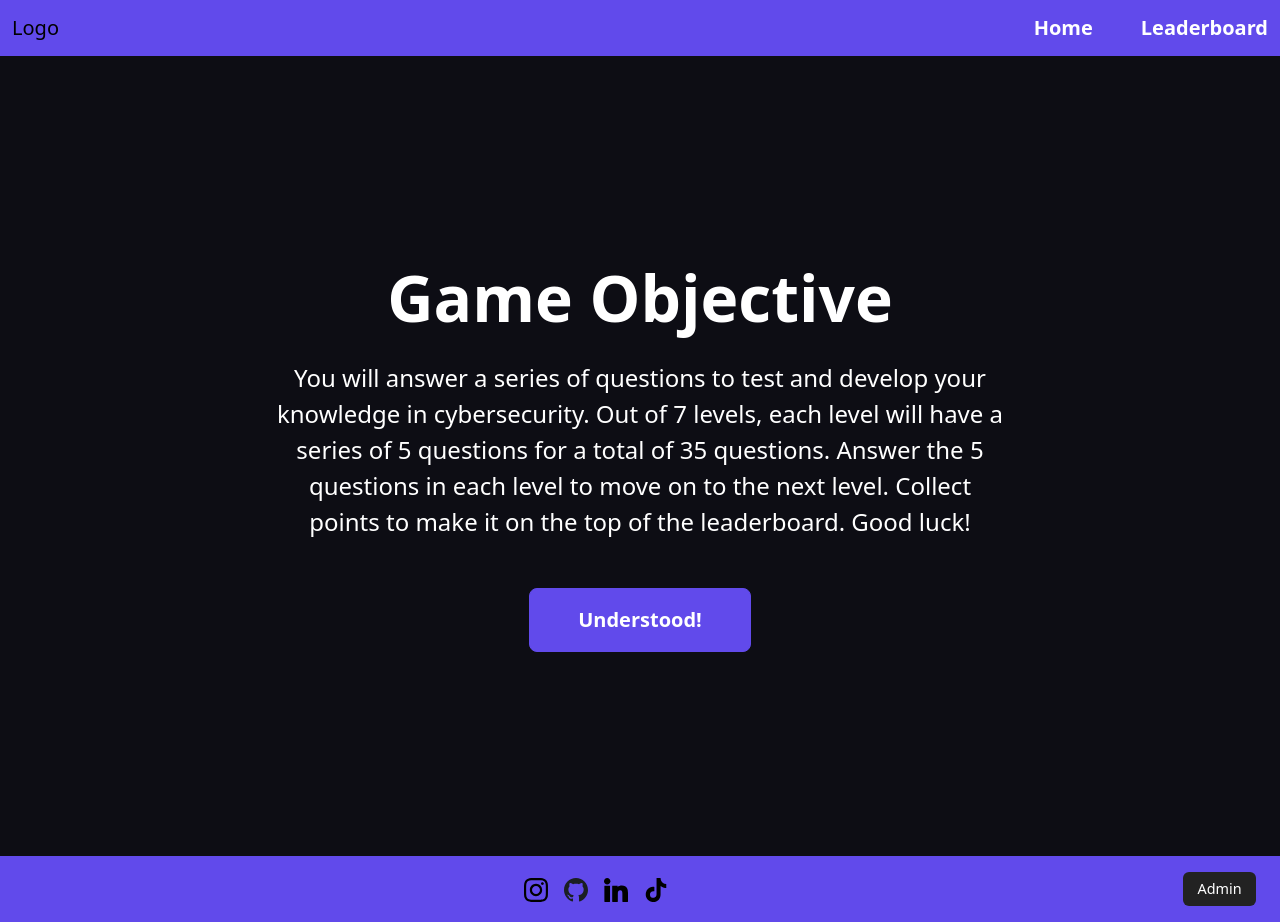
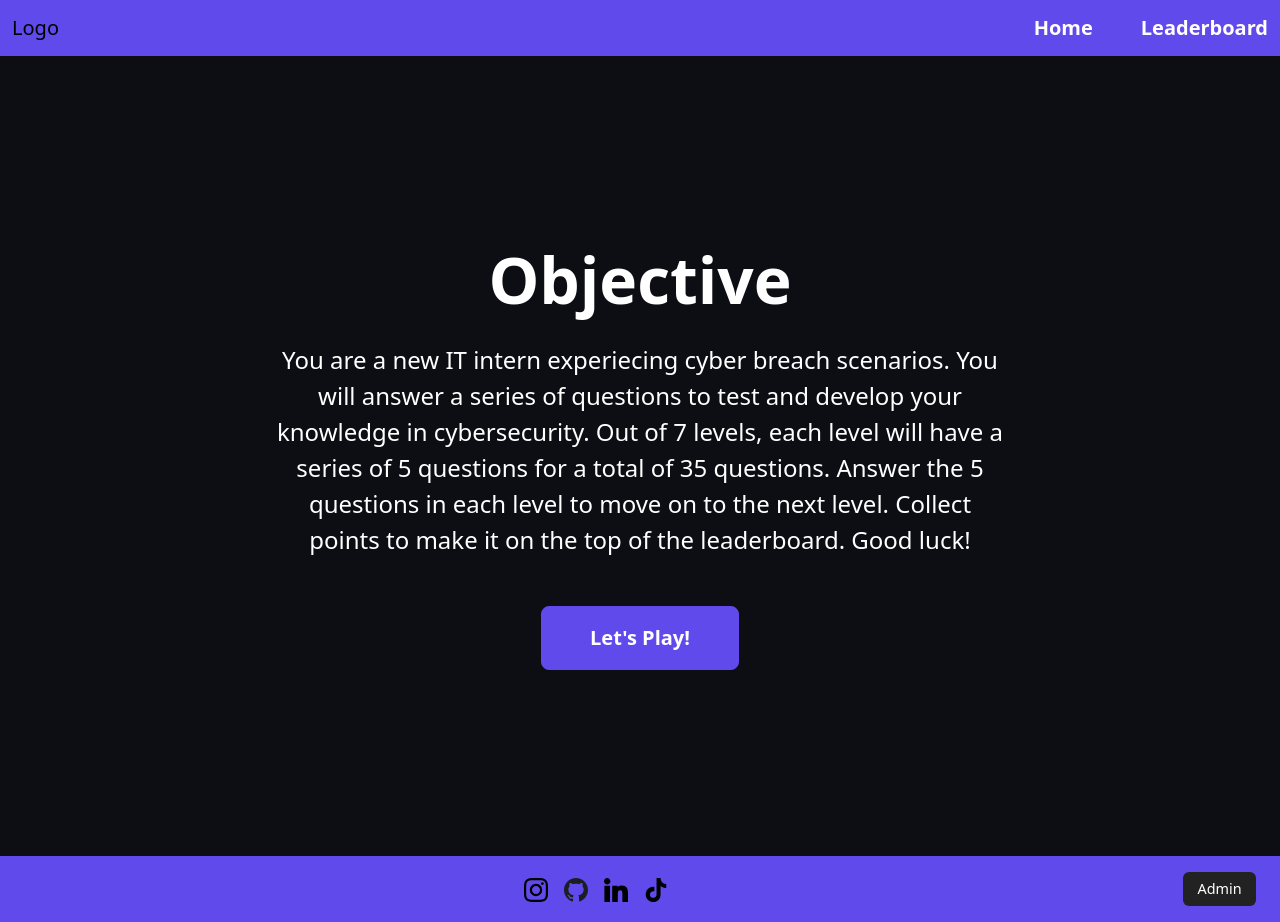
Before and after one commit to KaiaBryant/shadow-stack, a React (Vite) app in the folder client/: page /gameintro in a window 1280 px wide. Built offline with nearby package versions, Linux system fonts and the light colour scheme.

Commit message:
reroute game flow

```diff
--- a/client/src/pages/Admin.jsx
+++ b/client/src/pages/Admin.jsx
@@ -1,5 +1,5 @@
-function Results() {
-    return <h1>Results Page</h1>;
+function Admin() {
+    return <h1>Admin Page</h1>;
 }
 
-export default Results;
+export default Admin;
--- a/client/src/pages/CreateUsername.jsx
+++ b/client/src/pages/CreateUsername.jsx
@@ -112,8 +112,8 @@ function CreateUser() {
             value={username}
             onChange={(e) => {
               const value = e.target.value;
-              const onlyLetters = value.replace(/[^A-Za-z]/g, "");
-              setUsername(onlyLetters);
+              const lettersAndNumbers = value.replace(/[^A-Za-z0-9]/g, "");
+              setUsername(lettersAndNumbers);
             }}
           />
         </div>
--- a/client/src/pages/GameIntro.jsx
+++ b/client/src/pages/GameIntro.jsx
@@ -5,23 +5,24 @@ import "../styles/Objective.css";
 
 function GameIntro() {
     const navigate = useNavigate();
-return (
+    return (
         <div className="d-flex align-items-center justify-content-center min-vh-100">
             <div className="container">
                 <div className="row justify-content-center">
                     <div className="col-lg-10 col-xl-8 text-center">
                         <h1 className="display-3 fw-bold mb-4 custom-header">
-                            Game Objective
+                            Objective
                         </h1>
                         <p className="lead fs-4 mb-5 custom-desc">
+                            You are a new IT intern experiecing cyber breach scenarios.
                             You will answer a series of questions to test and develop your knowledge in cybersecurity.
                             Out of 7 levels, each level will have a series of 5 questions
                             for a total of 35 questions. Answer the 5 questions in each level
                             to move on to the next level. Collect points to make it on the top of the leaderboard.
-                             Good luck!
+                            Good luck!
                         </p>
                         <button className="btn btn-primary btn-lg px-5 py-3 fw-semibold" onClick={() => navigate('/levels')}>
-                            Understood!
+                            Let's Play!
                         </button>
                     </div>
                 </div>
```
Also changed, not shown: client/src/components/LevelsMenu.jsx (+7 -14 lines).
